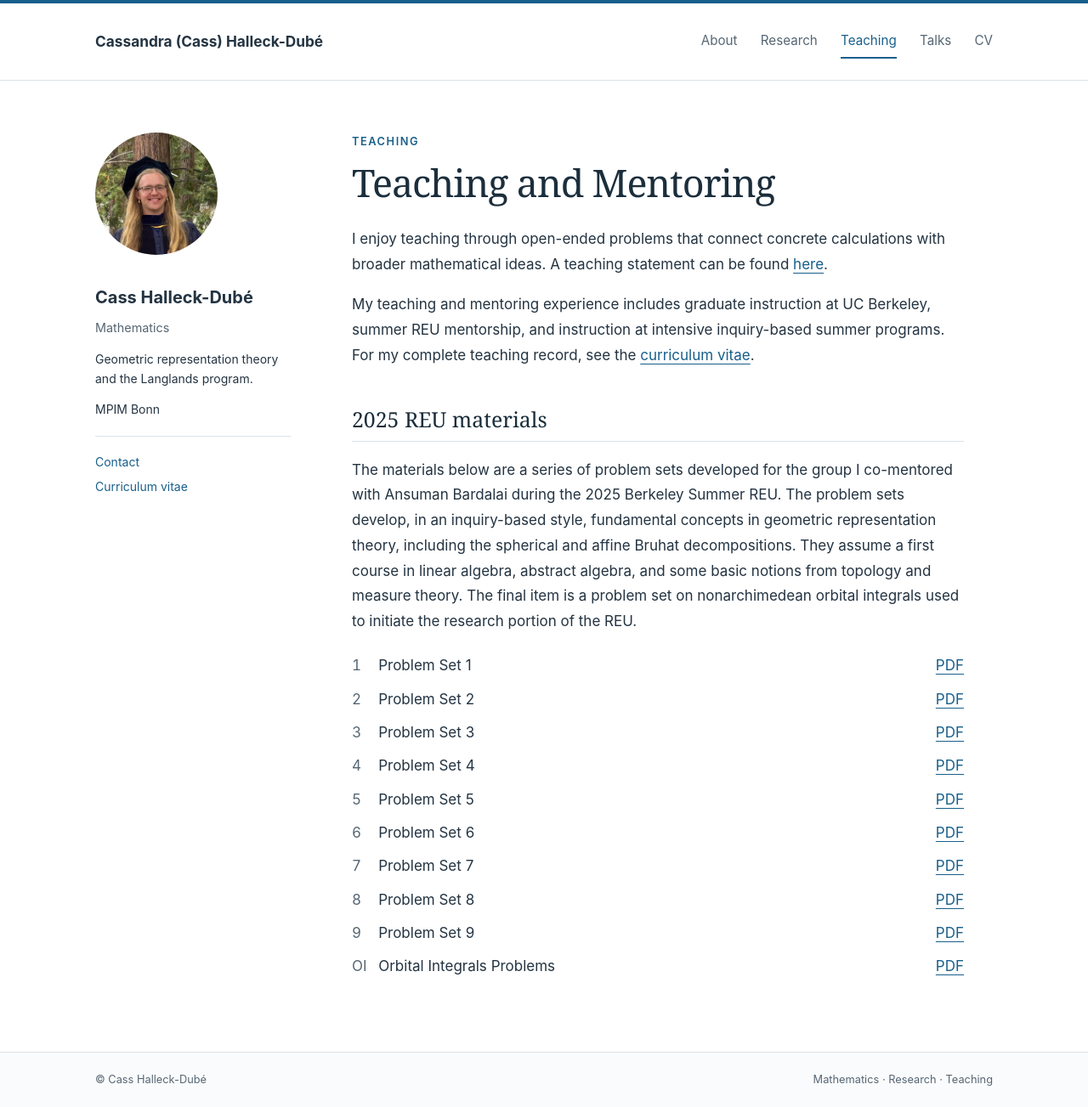
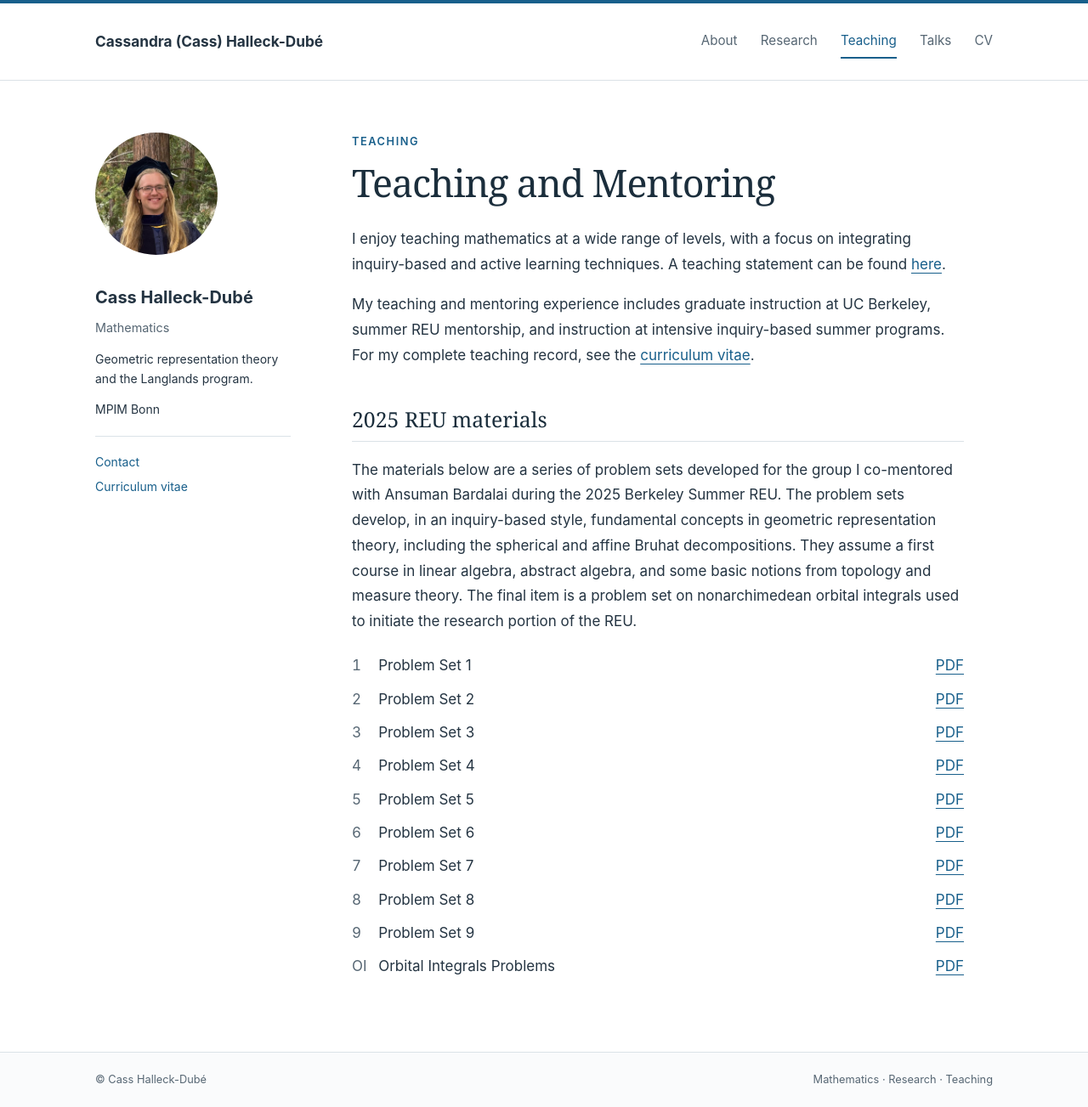
Before and after one commit to challeckdube/challeckdube.github.io, a Jekyll site: the page built from teaching.html, in a window 1280 px wide. Shown: the whole page at 85% size. Built offline with Jekyll 4.4.1, drawn with Linux system fonts in a browser that asks for light colours.

Commit message:
Revise teaching statement and focus on active learning
Updated teaching description and added link to teaching statement.

```diff
--- a/teaching.html
+++ b/teaching.html
@@ -5,8 +5,8 @@ title: Teaching
 {% assign material_base = materials.use_local %}
 <p class="eyebrow">Teaching</p>
 <h1>Teaching and Mentoring</h1>
-<p>I enjoy teaching through open-ended problems that connect concrete calculations with broader mathematical ideas.
-  A teaching statement can be found <a href="">here</a>.</p>
+<p>I enjoy teaching mathematics at a wide range of levels, with a focus on integrating inquiry-based and active learning techniques.
+  A teaching statement can be found <a href="/files/teaching/teaching-statement.pdf">here</a>.</p>
 <p>My teaching and mentoring experience includes graduate instruction at UC Berkeley, summer REU mentorship, and instruction at intensive inquiry-based summer programs. For my complete teaching record, see the <a href="{{ site.data.site.cv | relative_url }}">curriculum vitae</a>.</p>
 
 <section>
```
